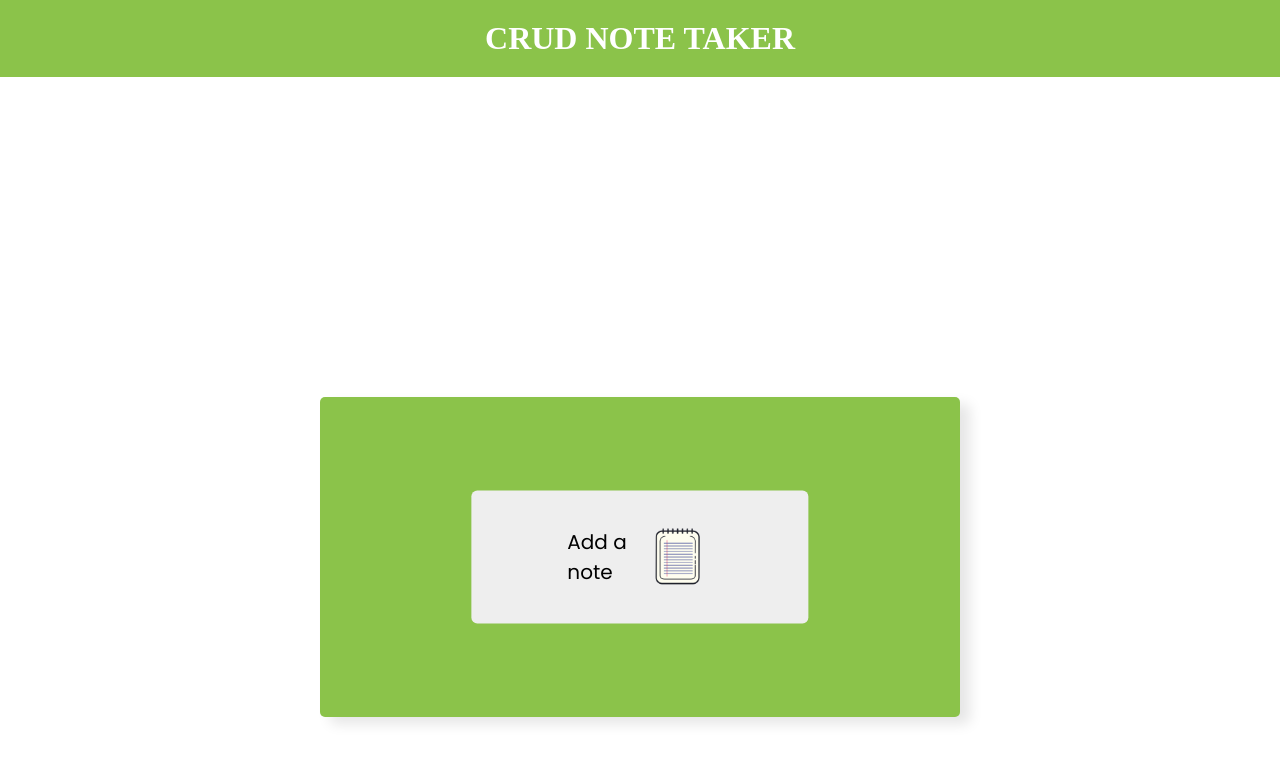
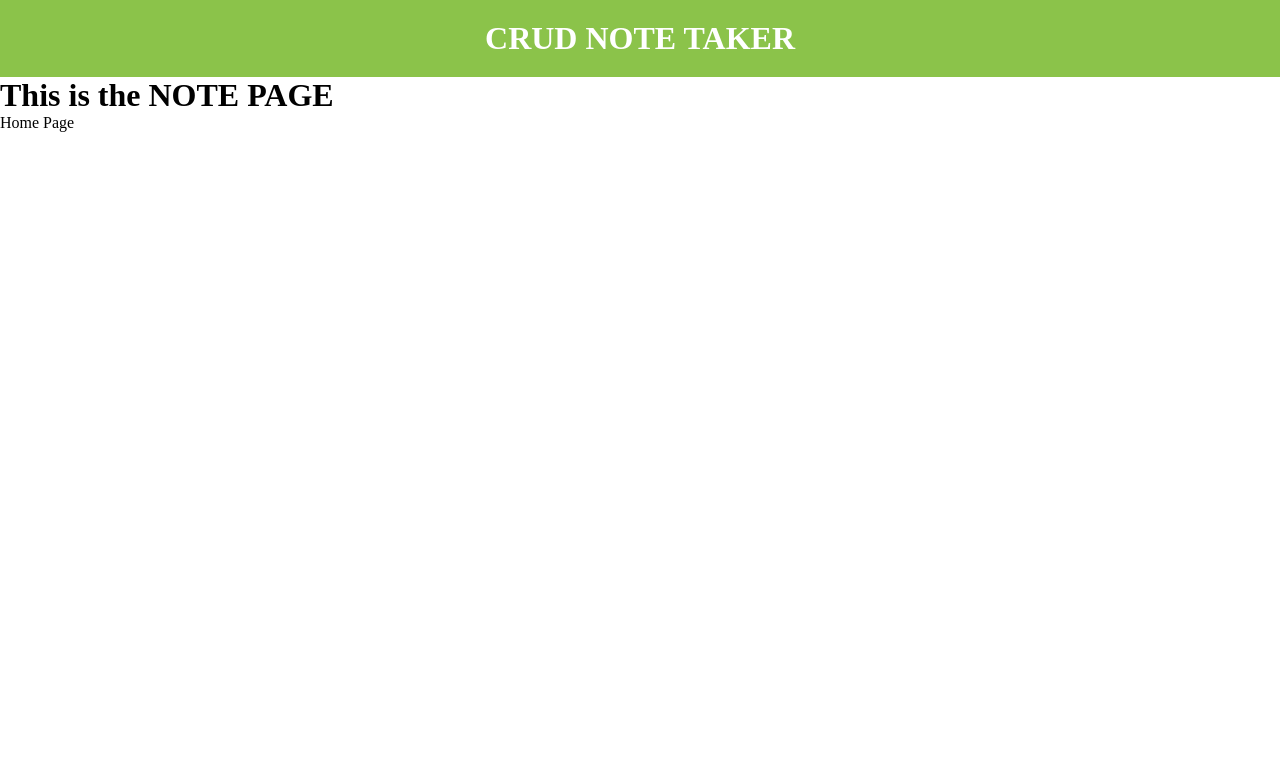
Before and after one commit to Anthony-G89/CRUD_Note_Taker, a React (Create React App) app: page /notes in a window 1280 px wide. Shown: the top 762 px of the page. Built offline with nearby package versions, Linux system fonts and the light colour scheme.

Commit message:
Added react router dom and Links to my application. Also started working on the Note page

```diff
--- a/package.json
+++ b/package.json
@@ -9,7 +9,9 @@
     "materialize-css": "^1.0.0-rc.2",
     "react": "^17.0.2",
     "react-dom": "^17.0.2",
+    "react-router-dom": "^5.2.0",
     "react-scripts": "4.0.3",
+    "uuid": "^8.3.2",
     "web-vitals": "^1.0.1"
   },
   "scripts": {
--- a/src/App.js
+++ b/src/App.js
@@ -1,12 +1,19 @@
 import React from "react";
+import { BrowserRouter as Router, Switch, Route } from "react-router-dom";
 import Jumbotron from "./components/Jumbotron";
 import LandingPage from "./components/LandingPage";
+import Notes from "./components/Notes";
 
 function App() {
   return (
     <div >
-      <Jumbotron />
-      <LandingPage />
+      <Router>
+        <Jumbotron />
+        <Switch>
+          < Route exact path="/" component={LandingPage} />
+          < Route path="/notes" component={Notes} />
+        </Switch>
+      </Router>
     </div>
   );
 }
--- a/src/components/LandingPage/index.js
+++ b/src/components/LandingPage/index.js
@@ -1,14 +1,15 @@
 /* eslint-disable jsx-a11y/img-redundant-alt */
 /* eslint-disable jsx-a11y/alt-text */
 /* eslint-disable jsx-a11y/anchor-is-valid */
-import React from 'react'
+import React from 'react';
 import "./style.css";
+import { Link } from 'react-router-dom';
 
 const landingPage = () => {
     return (
         <div className="container">
             <div className="addNoteBtnContainer">
-                <a className="addNoteBtn">Add a note <img className="notePadIcon" alt="Image of a notepad" src={process.env.PUBLIC_URL + "./Images/NotePad-Icon.png"} /> </a>
+                <Link to="/notes"> <a className="addNoteBtn">Add a note <img className="notePadIcon" alt="Image of a notepad" src={process.env.PUBLIC_URL + "./Images/NotePad-Icon.png"} /> </a></Link>
             </div>
         </div>
     )
--- a/src/components/LandingPage/style.css
+++ b/src/components/LandingPage/style.css
@@ -36,7 +36,15 @@
 
 .addNoteBtnContainer:hover {
     background-color: #cfcdcd ;
+    text-decoration: underline;
 }
+
+a {
+    color: black;
+    text-decoration: none;
+}
+
+
 
 .addNoteBtn {
     display: flex;
@@ -48,7 +56,6 @@
 
 .notePadIcon {
    display: flex;
-   /* flex-wrap: wrap; */
    justify-content: center;
    align-items: center;
 }
--- /dev/null
+++ b/src/components/Notes/index.js
@@ -0,0 +1,15 @@
+/* eslint-disable jsx-a11y/anchor-is-valid */
+import React from 'react';
+import "./style.css";
+import { Link } from "react-router-dom";
+
+function Notes() {
+    return (
+        <div>
+            <h1>This is the NOTE PAGE</h1>
+            <Link to="/"><a className="homeBtn">Home Page</a></Link>
+        </div>
+    )
+}
+
+export default Notes;
```
Also changed, not shown: src/components/Notes/style.css (added), 1 other file (tests, documents, lock files or other folders).
